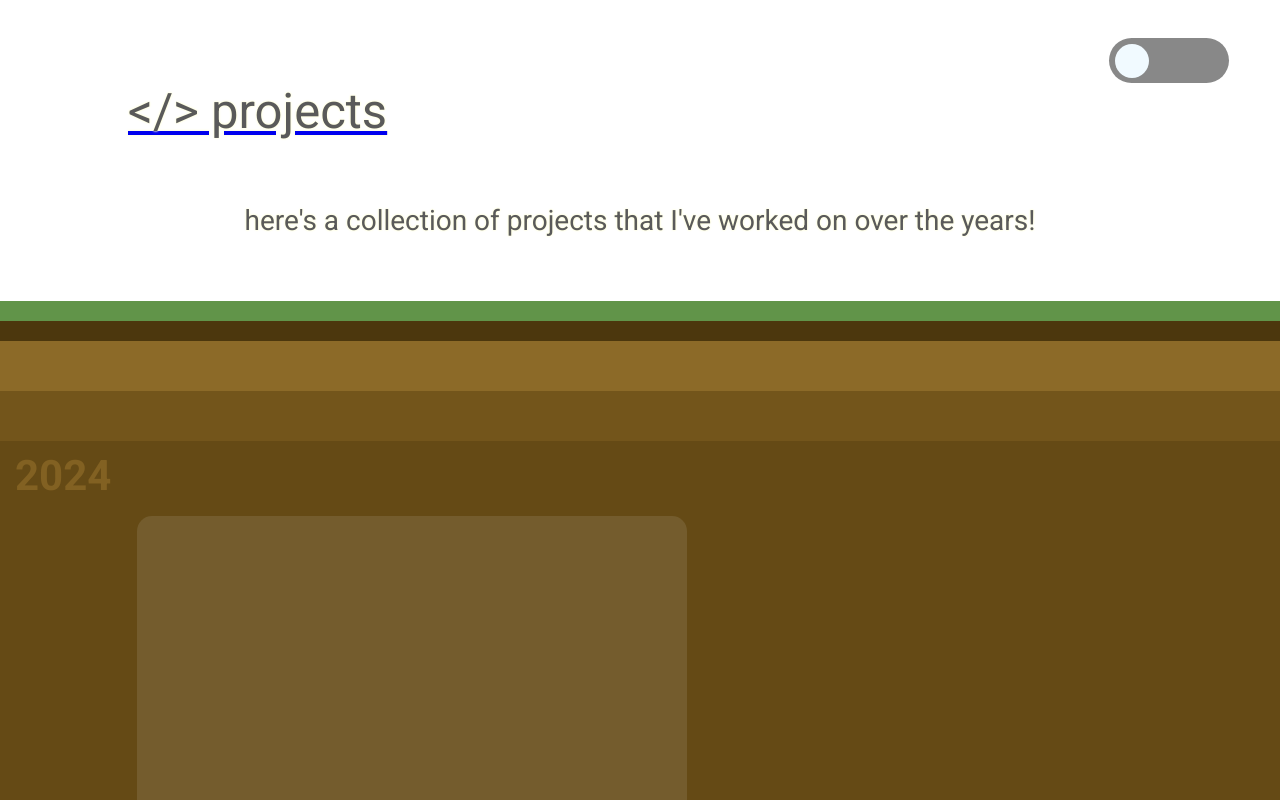
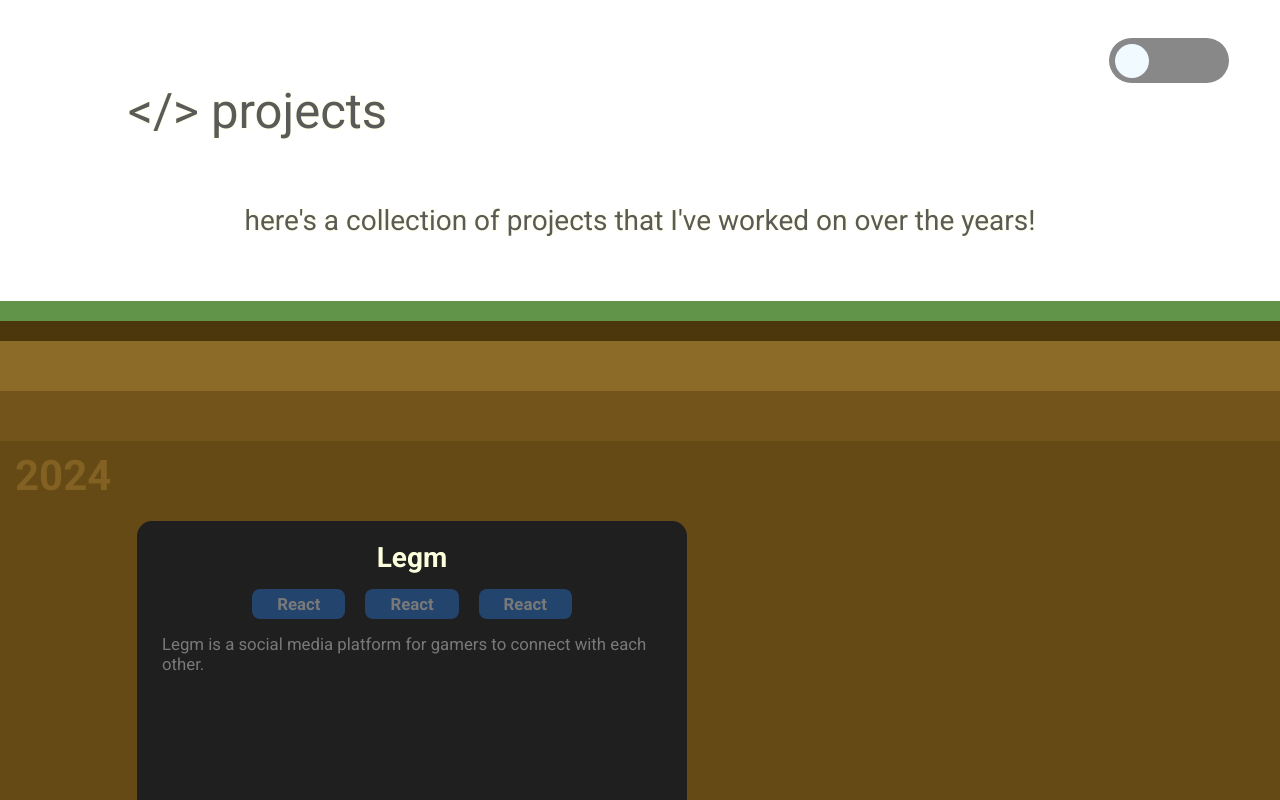
Before and after one commit to steventanyang/stevenyang, a React (Create React App) app: page /projects in a window 1280 px wide. Both pictures are taken after a click on the element 411 px from the left and 691 px from the top of the page. Built offline with nearby package versions, Linux system fonts and the light colour scheme.

Commit message:
adding project descriptions

```diff
--- a/src/components/Home.js
+++ b/src/components/Home.js
@@ -48,11 +48,11 @@ export default function Home() {
           <Name>steven yang</Name>
 
           <div className='links-container'>
-            <a className={theme === 'light' ? 'link-text': 'dark-link-text'} href='https://github.com/steventanyang' target="_blank" rel="noreferrer">
+            <a className={theme === 'light' ? 'link-text': 'dark-link-text'} href='https://github.com/steventanyang' target="_blank" rel="noreferrer" style={{ textDecoration: "none"}}>
               github</a>
-            <a className={theme === 'light' ? 'link-text': 'dark-link-text'} href='https://www.linkedin.com/in/stevenyangtan/' target="_blank" rel="noreferrer" style={{ marginRight: '2%', marginLeft: '2%' }}>
+            <a className={theme === 'light' ? 'link-text': 'dark-link-text'} href='https://www.linkedin.com/in/stevenyangtan/' target="_blank" rel="noreferrer" style={{ marginRight: '2%', marginLeft: '2%', textDecoration: "none" }}>
               linkedin</a>
-            <a className={theme === 'light' ? 'link-text': 'dark-link-text'} href='mailto:steventanyang@gmail.com' target="_blank" rel="noreferrer">
+            <a className={theme === 'light' ? 'link-text': 'dark-link-text'} href='mailto:steventanyang@gmail.com' target="_blank" rel="noreferrer" style={{ textDecoration: "none"}}>
               email</a>
           </div>
 
--- a/src/components/Projects.js
+++ b/src/components/Projects.js
@@ -27,17 +27,46 @@ const Title = styled.div`
   text-shadow: 0 0 1px #FEFFDD, 0 0 2px #FEFFDD, 0 0 3px #FEFFDD;
 `;
 
-const Description = styled.div`
-  color: ${props => props.theme.color};
-  font-family: 'Roboto';
-  font-size: 2rem;
-  font-weight: 400;
-  margin-top: 5%;
-  margin-bottom: 5%;
-  margin-left: 5%;
-  margin-right: 5%;
-  text-shadow: 0 0 1px #FEFFDD, 0 0 2px #FEFFDD, 0 0 3px #FEFFDD;
-`;
+// const Description = styled.div`
+//   color: ${props => props.theme.color};
+//   font-family: 'Roboto';
+//   font-size: 2rem;
+//   font-weight: 400;
+//   margin-top: 5%;
+//   margin-bottom: 5%;
+//   margin-left: 5%;
+//   margin-right: 5%;
+//   text-shadow: 0 0 1px #FEFFDD, 0 0 2px #FEFFDD, 0 0 3px #FEFFDD;
+// `;
+
+
+function GreyBox(props) {
+  return (
+    <div className='grey-overlay'>
+      <span className='grey-title-container'>
+        <h2 className='grey-title'>{props.title}</h2>
+      </span>
+
+      <span className='tech-boxes-container'>
+          <div className='techbox' style={{backgroundColor: '#23456D'}}>
+            <p className='techbox-text'>React</p>
+          </div>
+          <div className='techbox' style={{backgroundColor: '#23456D'}}>
+            <p className='techbox-text'>React</p>
+          </div>
+          <div className='techbox' style={{backgroundColor: '#23456D'}}>
+            <p className='techbox-text'>React</p>
+          </div>
+      </span>
+
+      <span className='grey-des-container'>
+        <p className='grey-description'>{props.description}</p>
+      </span>
+
+      {/* <a href="https://www.linkedin.com/in/steven-yang-2059b0268/" target="blank">link</a> */}
+    </div>
+  )
+}
 
 export default function Projects() {
 
@@ -68,7 +97,7 @@ export default function Projects() {
 
 
       <div className='title-container'>
-        <Link to='/'><Title> &lt;/&gt; projects</Title></Link>
+        <Link to='/' style={{ textDecoration: "none"}}><Title> &lt;/&gt; projects</Title></Link>
       </div>
       <div className='description-container' >
         <div className='description' style={{ color: theme === 'light' ? '#5A5A5A': '#FEFFDD'}}>
@@ -88,8 +117,11 @@ export default function Projects() {
         <div className='projects-container'>
           <div className='image-container' onClick={() => handleClick('legm')}>
               {selectedImage['legm']
-                  ? <div className='grey-overlay'></div>
-                  : <img className='project-box' src={legm} style={{ marginLeft: 'none' }}/>
+                  ? <GreyBox
+                      title='Legm'
+                      description='Legm is a social media platform for gamers to connect with each other.'
+                    />
+                  : <img className='project-box' src={legm} style={{ marginLeft: 'none' }} alt='none'/>
               }
           </div>
         </div>
@@ -103,14 +135,20 @@ export default function Projects() {
         <div className='projects-container'>
             <div className='image-container' onClick={() => handleClick('projectlebron')}>
                 {selectedImage['projectlebron']
-                    ? <div className='grey-overlay'></div>
-                    : <img className='project-box' src={projectlebron} />
+                  ? <GreyBox
+                      title='Legm'
+                      description='Legm is a social media platform for gamers to connect with each other.'
+                    />
+                    : <img className='project-box' src={projectlebron} alt='none'/>
                 }
             </div>
             <div className='image-container' onClick={() => handleClick('projectlebron')}>
                 {selectedImage['projectlebron']
-                    ? <div className='grey-overlay'></div>
-                    : <img className='project-box' src={projectlebron} />
+                    ? <GreyBox
+                      title='Legm'
+                      description='Legm is a social media platform for gamers to connect with each other.'
+                    />
+                    : <img className='project-box' src={projectlebron} alt='none'/>
                 }
             </div>
         </div>
@@ -123,14 +161,20 @@ export default function Projects() {
         <div className='projects-container'>
           <div className='image-container' onClick={() => handleClick('asklebron')}>
             {selectedImage['asklebron']
-                ? <div className='grey-overlay'></div>
-                : <img className='project-box' src={asklebron} style={{ marginLeft: 'none' }}/>
+                ? <GreyBox
+                    title='Legm'
+                    description='Legm is a social media platform for gamers to connect with each other.'
+                  />
+                : <img className='project-box' src={asklebron} style={{ marginLeft: 'none' }} alt='none'/>
             }
           </div>
           <div className='image-container' onClick={() => handleClick('pokemon')}>
             {selectedImage['pokemon']
-                ? <div className='grey-overlay'></div>
-                : <img className='project-box' src={pokemon} />
+                ? <GreyBox
+                    title='Legm'
+                    description='Legm is a social media platform for gamers to connect with each other.'
+                  />
+                : <img className='project-box' src={pokemon} alt='none'/>
             }
           </div>
         </div>
--- a/src/static/Projects.css
+++ b/src/static/Projects.css
@@ -126,15 +126,72 @@
 }
 
 .grey-overlay {
-    background-color: azure;
+    background-color: #1F1F1F;
     border-radius: 15px;
     flex: 0 0 auto;
     height: 350px;
     margin-right: 100px;
-    opacity: 0.1;
+    opacity: 1;
     width: 550px;
     transition: opacity 0.2s ease-in-out;
 }
+
+.grey-overlay:hover {
+    opacity: 0.8;
+
+}
+
+.grey-title-container {
+    text-align: center;
+}
+
+.grey-title {
+    color: #FEFFDD;
+    font-family: 'Roboto';
+    font-size: 2rem;
+    font-weight: 700;
+    margin-top: 10px;
+    margin-bottom: 10px;
+    padding-top: 20px;
+}
+
+.tech-boxes-container {
+    display: flex;
+    flex-direction: row;
+    justify-content: center;
+    margin-bottom: 10px;
+    width: auto;
+}
+
+.techbox {
+    background-color: #373737;
+    border-radius: 8px;
+    margin: 5px 10px;
+    text-align: center;
+}
+
+.techbox-text {
+    color: #797979;
+    font-family: 'Roboto';
+    font-size: 1.2rem;
+    font-weight: 700;
+    margin: 5px 25px;
+    text-align: center;
+}
+
+.grey-des-container {
+    text-align: flex-start;
+    width: auto;
+}
+.grey-description {
+    color: #797979;
+    font-family: 'Roboto';
+    font-size: 1.2rem;
+    font-weight: 400;
+    margin: 5px 25px;
+    text-align: left;
+}
+
 
 .test-container {
     background-color: bisque;
```
